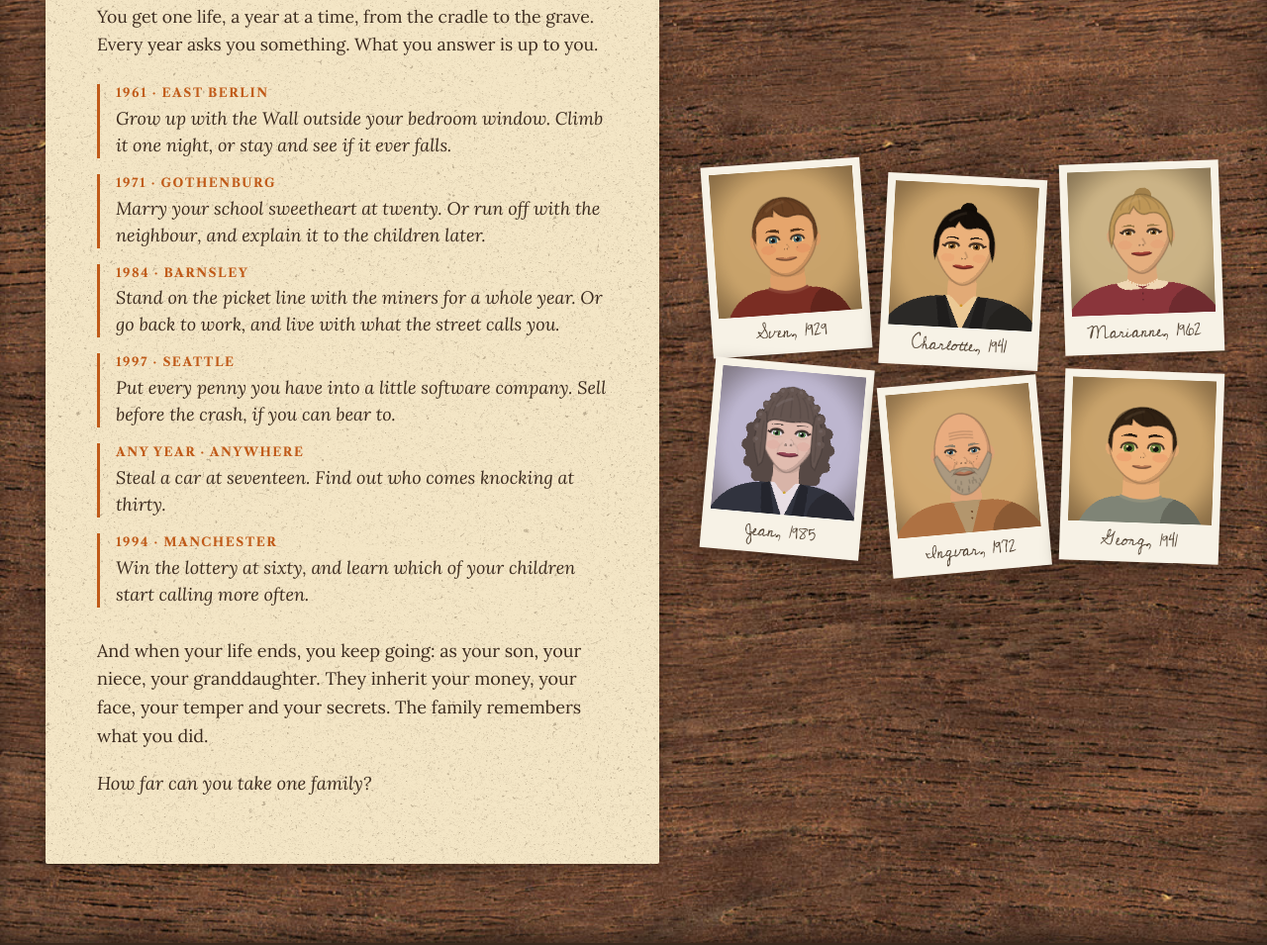
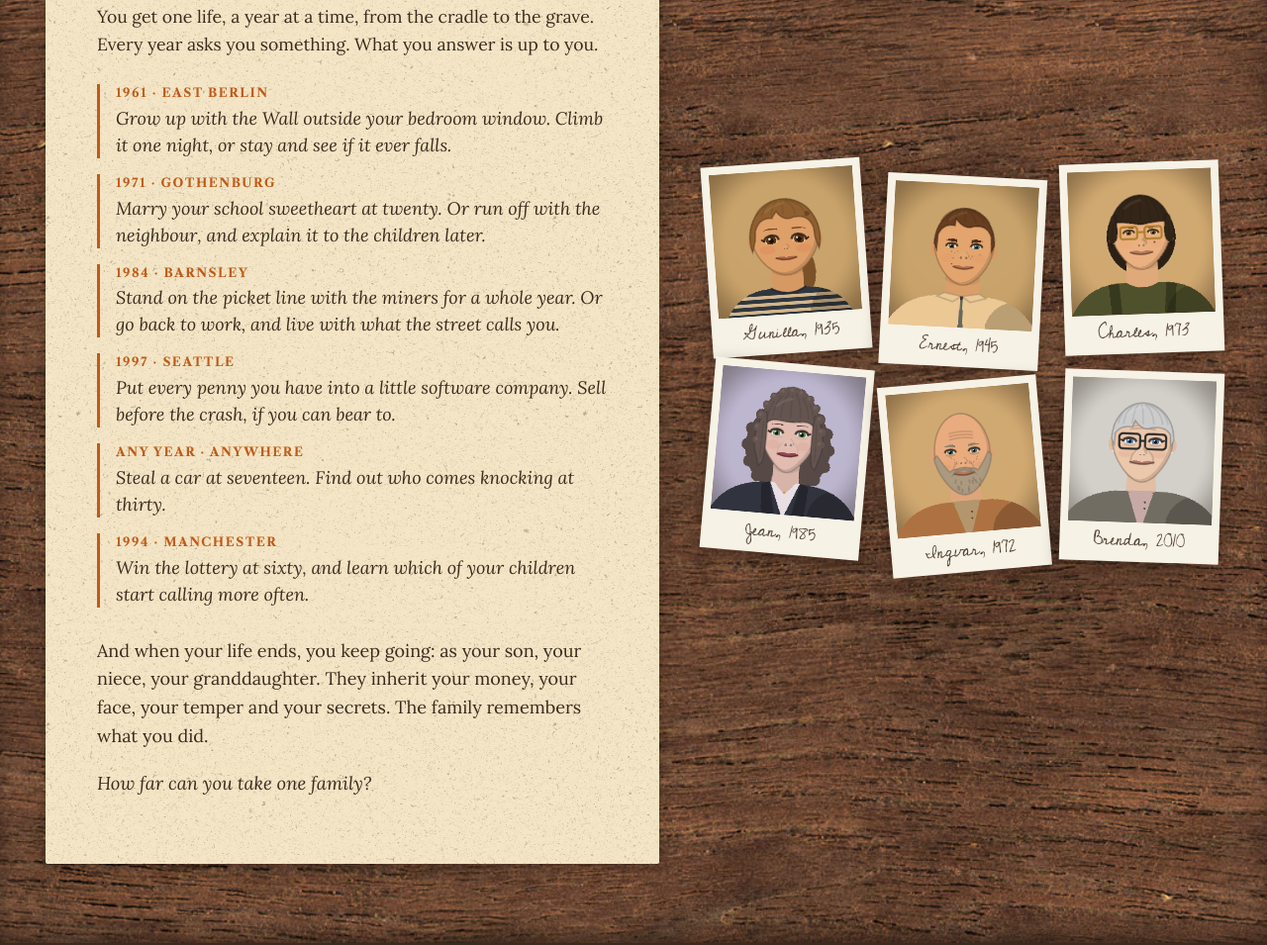
Before and after one commit to jfrodin/OneMoreYearWeb, a plain HTML site: page index.html in a window 1280 px wide. Shown: the part 1021-1976 px from the top of the page at 99% size. Drawn offline with Linux system fonts and the light colour scheme.

Commit message:
Prints on the wall: six that differ, two children, two grown-ups, two old, instead of two of the same face
Co-Authored-By: Claude Opus 5.5 <noreply@anthropic.com>

```diff
--- a/index.html
+++ b/index.html
@@ -53,12 +53,12 @@
       <p class="hand">How far can you take one family?</p>
     </div>
     <div class="wall" aria-hidden="true">
-      <img class="print-small r1" src="img/prints/print_01.png" alt="">
-      <img class="print-small r2" src="img/prints/print_04.png" alt="">
-      <img class="print-small r3" src="img/prints/print_06.png" alt="">
+      <img class="print-small r1" src="img/prints/print_02.png" alt="">
+      <img class="print-small r2" src="img/prints/print_03.png" alt="">
+      <img class="print-small r3" src="img/prints/print_07.png" alt="">
       <img class="print-small r4" src="img/prints/print_08.png" alt="">
       <img class="print-small r5" src="img/prints/print_11.png" alt="">
-      <img class="print-small r6" src="img/prints/print_13.png" alt="">
+      <img class="print-small r6" src="img/prints/print_12.png" alt="">
     </div>
   </section>
 
```
